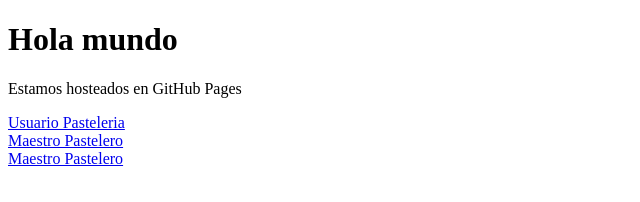
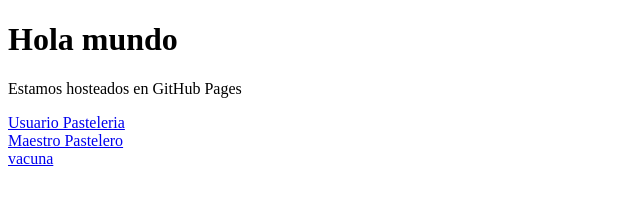
Before and after one commit to h1r04k1/h1r04k1.github.io, a plain HTML site: page index.html in a window 1280 px wide. Shown: the full height of the page, 0-640 px from the left. Drawn offline with Linux system fonts and the light colour scheme.

Commit message:
Update index.html

```diff
--- a/index.html
+++ b/index.html
@@ -11,6 +11,6 @@
     <p>Estamos hosteados en GitHub Pages </p>
     <a href="UserPasteleria.html" target="blank">Usuario Pasteleria</a> <br>
     <a href="MasterPasteleria.html" target="blank">Maestro Pastelero</a> <br>
-    <a href="vaccine.html" target="blank">Maestro Pastelero</a> <br>
+    <a href="vaccine.html" target="blank">vacuna</a> <br>
 </body>
 </html>
```
